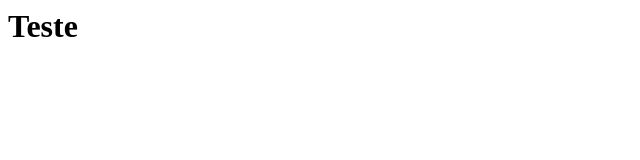
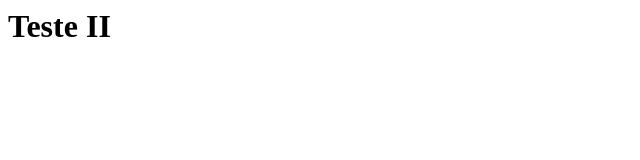
Before and after one commit to mespinoza2501/site-entrega, a plain HTML site: page index.html in a window 1280 px wide. Shown: the full height of the page, 0-640 px from the left. Drawn offline with Linux system fonts and the light colour scheme.

Commit message:
Alteração para teste II

```diff
--- a/index.html
+++ b/index.html
@@ -1,6 +1,6 @@
 <html>
 <body>
-	<h1> Teste </h1>
+	<h1> Teste II</h1>
 </body>
 
 </html>
```
